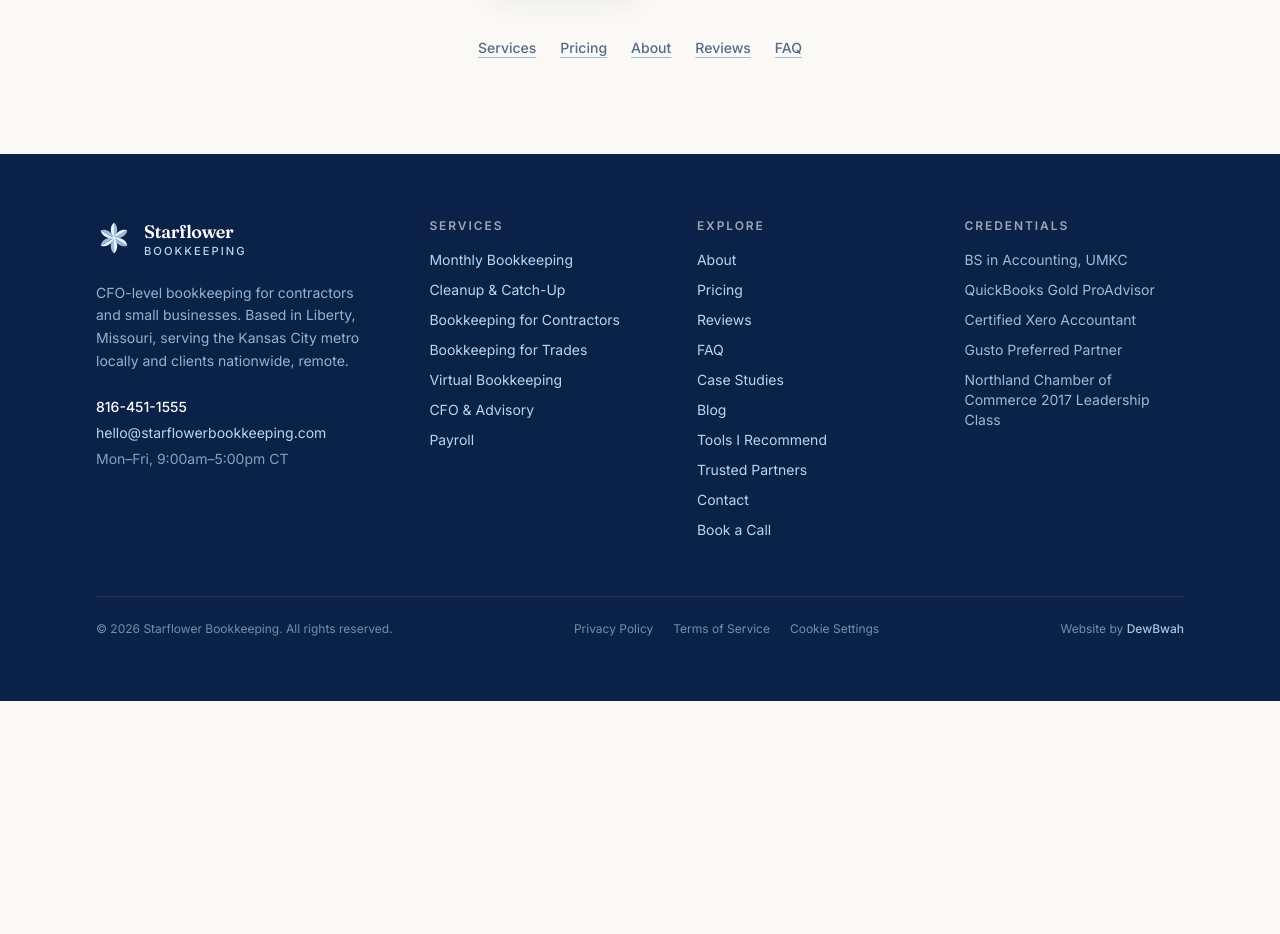
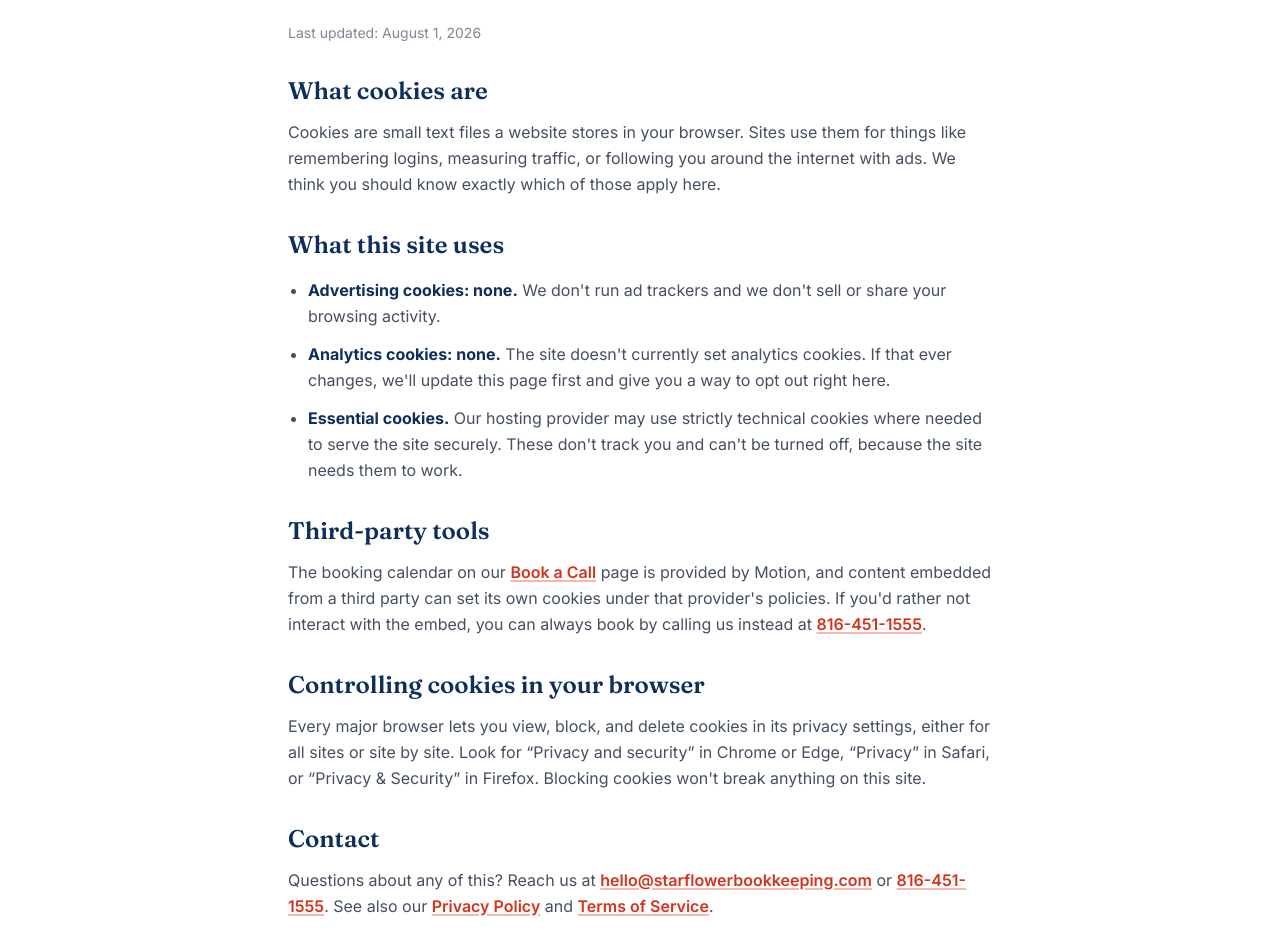
Before and after one commit to dewbwah/Starflower, a Next.js app: page /cookie-settings in a window 1280 px wide. Before the commit this address had no page. Shown: the part 498-1432 px from the top of the page. Before the commit the page ends 1199 px from the top, so only its background shows below. Built offline with nearby package versions, Linux system fonts and the light colour scheme.

Commit message:
Cookie settings page (pending attorney review)

```diff
--- /dev/null
+++ b/app/cookie-settings/page.tsx
@@ -0,0 +1,117 @@
+import type { Metadata } from "next";
+import Link from "next/link";
+import { Container, Section } from "@/components/Section";
+import { PageHero } from "@/components/PageHero";
+import { BUSINESS } from "@/lib/constants";
+
+export const metadata: Metadata = {
+  title: "Cookie Settings",
+  description:
+    "How Starflower Bookkeeping's website uses cookies (very little) and how you can control them.",
+  alternates: { canonical: "/cookie-settings" },
+  // Stays noindex until Angie's attorney signs off; flip to index: true after review.
+  robots: { index: false, follow: true },
+};
+
+// PENDING ATTORNEY REVIEW. Drafted Aug 2026; Angie's attorney reviews before launch.
+// If analytics or a consent tool is ever added, the opt-in/opt-out controls belong
+// on this page.
+export default function CookieSettingsPage() {
+  return (
+    <>
+      <PageHero
+        eyebrow="Legal"
+        title="Cookie Settings"
+        intro={
+          <>
+            Good news: there&apos;s not much to manage. This site runs almost entirely
+            cookie-free, and this page explains the little that&apos;s there.
+          </>
+        }
+      />
+      <Section tone="white">
+        <Container>
+          <div className="prose-links mx-auto max-w-prose space-y-8 text-ink/80">
+            <p className="text-sm text-ink/55">Last updated: August 1, 2026</p>
+
+            <div>
+              <h2 className="font-display text-2xl font-semibold text-navy">
+                What cookies are
+              </h2>
+              <p className="mt-3 leading-relaxed">
+                Cookies are small text files a website stores in your browser. Sites
+                use them for things like remembering logins, measuring traffic, or
+                following you around the internet with ads. We think you should know
+                exactly which of those apply here.
+              </p>
+            </div>
+
+            <div>
+              <h2 className="font-display text-2xl font-semibold text-navy">
+                What this site uses
+              </h2>
+              <ul className="mt-4 list-disc space-y-3 pl-5 leading-relaxed">
+                <li>
+                  <strong className="text-navy">Advertising cookies: none.</strong> We
+                  don&apos;t run ad trackers and we don&apos;t sell or share your
+                  browsing activity.
+                </li>
+                <li>
+                  <strong className="text-navy">Analytics cookies: none.</strong> The
+                  site doesn&apos;t currently set analytics cookies. If that ever
+                  changes, we&apos;ll update this page first and give you a way to opt
+                  out right here.
+                </li>
+                <li>
+                  <strong className="text-navy">Essential cookies.</strong> Our hosting
+                  provider may use strictly technical cookies where needed to serve the
+                  site securely. These don&apos;t track you and can&apos;t be turned
+                  off, because the site needs them to work.
+                </li>
+              </ul>
+            </div>
+
+            <div>
+              <h2 className="font-display text-2xl font-semibold text-navy">
+                Third-party tools
+              </h2>
+              <p className="mt-3 leading-relaxed">
+                The booking calendar on our{" "}
+                <Link href="/book-a-call">Book a Call</Link> page is provided by
+                Motion, and content embedded from a third party can set its own
+                cookies under that provider&apos;s policies. If you&apos;d rather not
+                interact with the embed, you can always book by calling us instead at{" "}
+                <a href={`tel:${BUSINESS.phoneHref}`}>{BUSINESS.phone}</a>.
+              </p>
+            </div>
+
+            <div>
+              <h2 className="font-display text-2xl font-semibold text-navy">
+                Controlling cookies in your browser
+              </h2>
+              <p className="mt-3 leading-relaxed">
+                Every major browser lets you view, block, and delete cookies in its
+                privacy settings, either for all sites or site by site. Look for
+                &ldquo;Privacy and security&rdquo; in Chrome or Edge,
+                &ldquo;Privacy&rdquo; in Safari, or &ldquo;Privacy &amp;
+                Security&rdquo; in Firefox. Blocking cookies won&apos;t break anything
+                on this site.
+              </p>
+            </div>
+
+            <div>
+              <h2 className="font-display text-2xl font-semibold text-navy">Contact</h2>
+              <p className="mt-3 leading-relaxed">
+                Questions about any of this? Reach us at{" "}
+                <a href={`mailto:${BUSINESS.email}`}>{BUSINESS.email}</a> or{" "}
+                <a href={`tel:${BUSINESS.phoneHref}`}>{BUSINESS.phone}</a>. See also
+                our <Link href="/privacy">Privacy Policy</Link> and{" "}
+                <Link href="/terms">Terms of Service</Link>.
+              </p>
+            </div>
+          </div>
+        </Container>
+      </Section>
+    </>
+  );
+}
```
